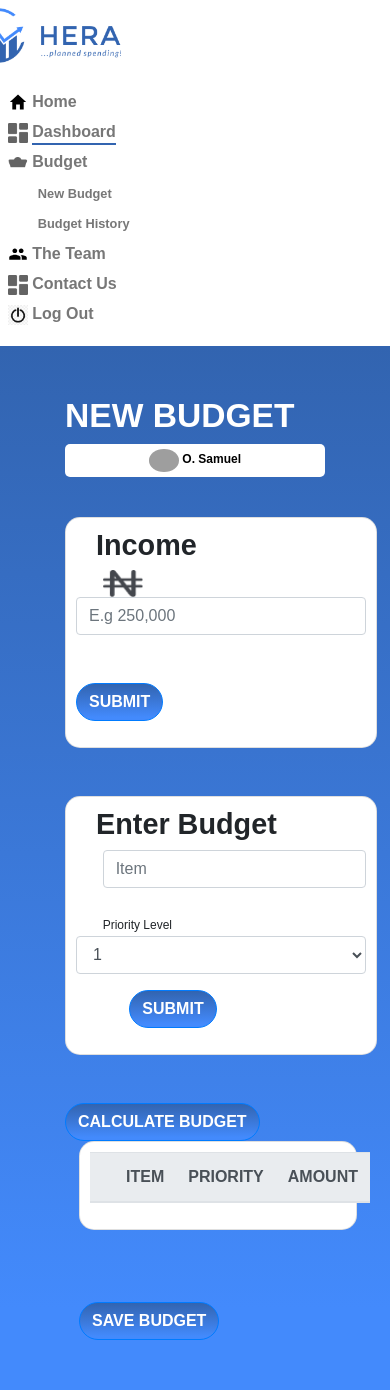
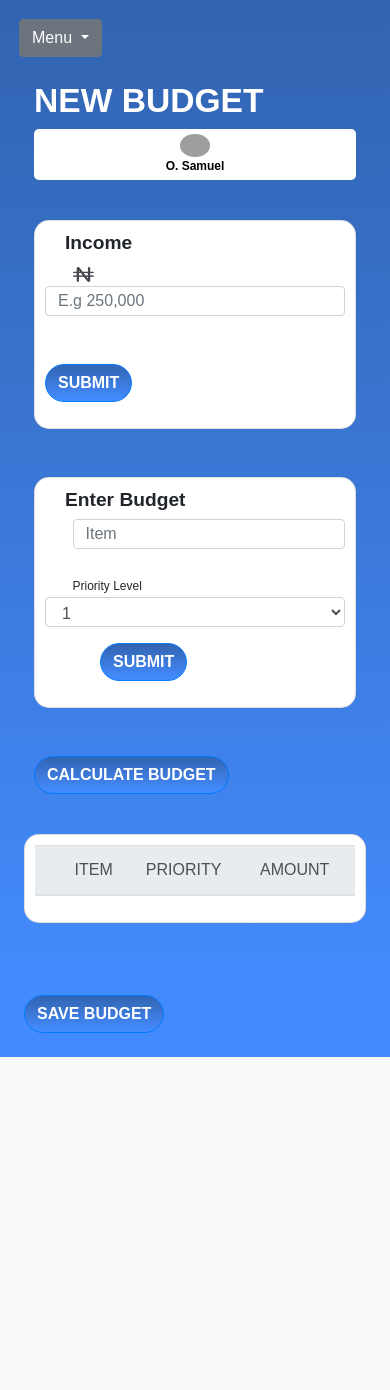
Before and after one commit to isongjosiah/Team-Hera-Budget-App, a PHP site: page /budget.html in a window 390 px wide. After the commit the page ends 1057 px from the top, so only its background shows below. Run offline with PHP 8.4, Linux system fonts and the light colour scheme; lists and menus that the app fills with data are empty; some libraries are stand-ins or nearby versions; grey boxes are pictures that could not be loaded.

Commit message:
responsive fixing

```diff
--- a/budget.html
+++ b/budget.html
@@ -23,8 +23,22 @@
 
     <div class="container-fluid">
       <div class="row">
-        <div class="side-pane col-sm-2 col-md-2">
-          <img class="budget-logo" src="img/logo normal.png">
+
+
+
+        <div class=" budget-board col-md-12">
+          <div class="row">
+            <div class="col">
+
+           <div class="dropdown">
+  <a class="btn btn-secondary dropdown-toggle" href="#" role="button" id="dropdownMenuLink" data-toggle="dropdown" aria-haspopup="true" aria-expanded="false">
+  Menu
+  </a>
+  <br>
+
+  <div class="dropdown-menu" aria-labelledby="dropdownMenuLink">
+    <div class="choked">
+      <img class="budget-logo" src="img/logo normal.png">
           <br>
           <br>
           <ul class="dashboad_nav">
@@ -40,10 +54,13 @@
             <li> <img class="dashboard_icon" src="img/brick.png"> <a class="dashboard_link "  href="contact.html"> Contact Us</a></li>
            <li> <img class="dashboard_icon" src="img/logout.png"> <a class="dashboard_link" href="/signin.html"> Log Out</a></li>
           </ul>
-        </div>
+    </div>
+  </div>
+</div>
 
-
-        <div class=" budget-board col-md-10">
+            </div>
+          </div>
+          <br>
           <div class="container">
             <div class="row">
             <div class="col-md-10">
@@ -58,7 +75,7 @@
           </div>
 
          <div class="row budget-panel">
-            <div class="col-md-3">
+            <div class="col-md-3 col-sm-4 ">
               <div class="card">
                 <h5>Income</h5>
                <form id="budgetform">
@@ -137,8 +154,9 @@
 
 
                 </div>
+                <br><br>
 
-                <div class="col-md-9 budget-list-card">
+                <div class="col-md-9  budget-list-card">
                   <div class="card">
                     <table id="table" class="table">
                       <thead class="thead-light">
--- a/css/budget.css
+++ b/css/budget.css
@@ -3,8 +3,8 @@
 /* work on the styling  @developerRuq @Goldin @thrive */
 
 .budget-logo{
-  margin-left: -10%;
-  width: 150px;
+  /*margin-left: ;*/
+  width: 80px;
   height: auto;
 }
 .side-pane{
@@ -311,3 +311,94 @@ a:hover {
     padding-right: 0;
   }
 }
+.nav-bar-toggler{
+  opacity: 0;
+}
+
+.dropdown-menu {
+    min-width: 15rem !important;
+}
+
+.small-nav{
+  /*display: none;*/
+  background-color: #fff !important;
+  text-align: center;
+  padding: 10px;
+  margin-top: 5px;
+  width: 50% !important;
+  margin-bottom: 4%;
+}
+.choked{
+  padding: 5%;
+}
+/*MEdia Queries*/
+
+/*// Extra small devices (portrait phones, less than 576px)
+// No media query for `xs` since this is the default in Bootstrap*/
+
+/*// Small devices (landscape phones, 576px and up)*/
+@media (min-width: 576px) {
+
+}
+
+/*// Medium devices (tablets, 768px and up)*/
+@media (min-width: 768px) {
+
+ }
+
+
+
+/*// Large devices (desktops, 992px and up)*/
+@media (max-width: 992px) {
+  .side-pane{
+    display: none;
+  }
+  .nav-bar-toggler{
+    opacity: 1;
+  }
+  .card{
+
+  width: 100%;
+}
+.budget-list-card{
+  margin-top: 10%;
+  padding: 5px !important;
+
+}
+th{
+  text-transform: uppercase !important;
+  font-weight: 400;
+  font-size: 100%;
+
+}
+td{
+  font-size: 70%;
+}
+
+ }
+
+/*// Extra large devices (large desktops, 1200px and up)*/
+@media (max-width: 1024px) {
+  h5{
+      font-size: 120%;
+
+  }
+  .naira-symbol {
+    width: 21px;
+    height: auto;
+}
+.form-control {
+
+    height: calc(1em + .75rem + 2px) !important;
+    padding: .375rem .75rem;
+
+    }
+
+    .budget-board {
+    padding: 19px;
+}
+.user-img {
+    margin: auto;
+    display: block;
+}
+}
--- a/index.html
+++ b/index.html
@@ -12,9 +12,9 @@
     <meta http-equiv="X-UA-Compatible" content="ie=edge" />
     <title>Welcome To Hera</title>
     <script src="https://cdnjs.cloudflare.com/ajax/libs/popper.js/1.14.7/umd/popper.min.js"></script>
-    <link rel="stylesheet" href="https://maxcdn.bootstrapcdn.com/bootstrap/4.0.0-alpha.6/css/bootstrap.min.css" integrity="sha384-rwoIResjU2yc3z8GV/NPeZWAv56rSmLldC3R/AZzGRnGxQQKnKkoFVhFQhNUwEyJ" crossorigin="anonymous">
-    <script src="https://code.jquery.com/jquery-3.1.1.slim.min.js" integrity="sha384-A7FZj7v+d/sdmMqp/nOQwliLvUsJfDHW+k9Omg/a/EheAdgtzNs3hpfag6Ed950n" crossorigin="anonymous"></script>
-    <script src="https://maxcdn.bootstrapcdn.com/bootstrap/4.0.0-alpha.6/js/bootstrap.min.js" integrity="sha384-vBWWzlZJ8ea9aCX4pEW3rVHjgjt7zpkNpZk+02D9phzyeVkE+jo0ieGizqPLForn" crossorigin="anonymous"></script>
+    <link rel="stylesheet" href="https://maxcdn.bootstrapcdn.com/bootstrap/4.0.0-alpha.6/css/bootstrap.min.css" >
+    <script src="https://code.jquery.com/jquery-3.1.1.slim.min.js"></script>
+    <script src="https://maxcdn.bootstrapcdn.com/bootstrap/4.0.0-alpha.6/js/bootstrap.min.js"></script>
     <link
       rel="icon"
       href="img/logo (2).png"
--- a/team.html
+++ b/team.html
@@ -112,7 +112,7 @@
                 <div class="profile">
                     <img src="https://res.cloudinary.com/dnrclmvf1/image/upload/v1566550006/Screenshot_2019-08-15_at_19.25.51_pnzzxz.png" class="team_mate">
 
-                    <h4>Olajuwon Fawole </h4> <span> Team Member </span>
+                    <h4>Olwuwajuwon Fawole </h4> <span> Team Member </span>
                 </div>
             </div>
 
```
